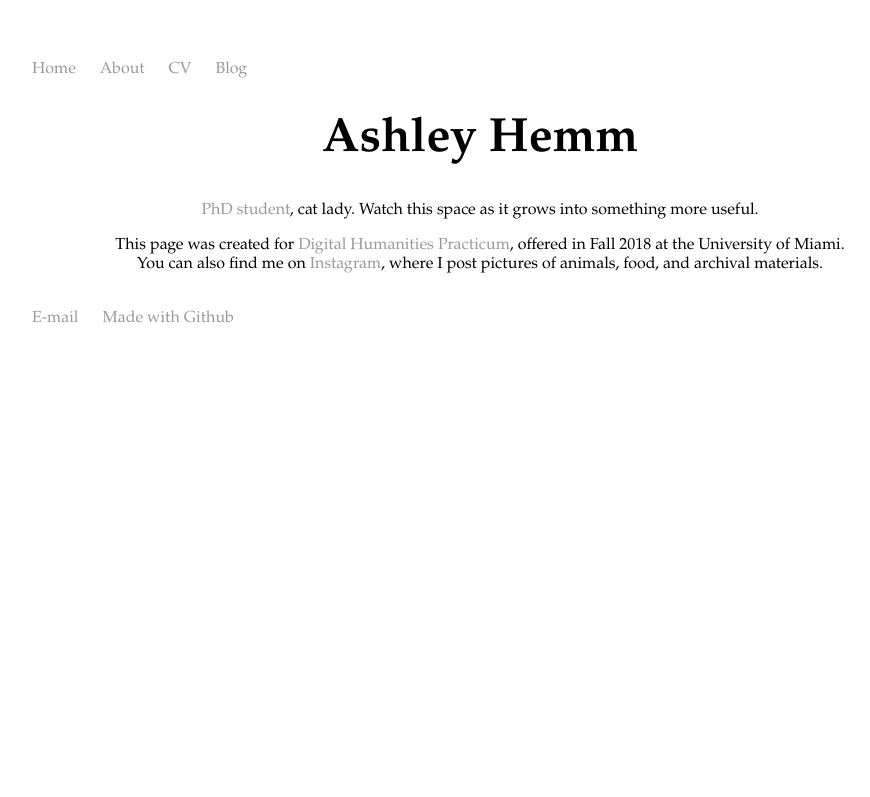
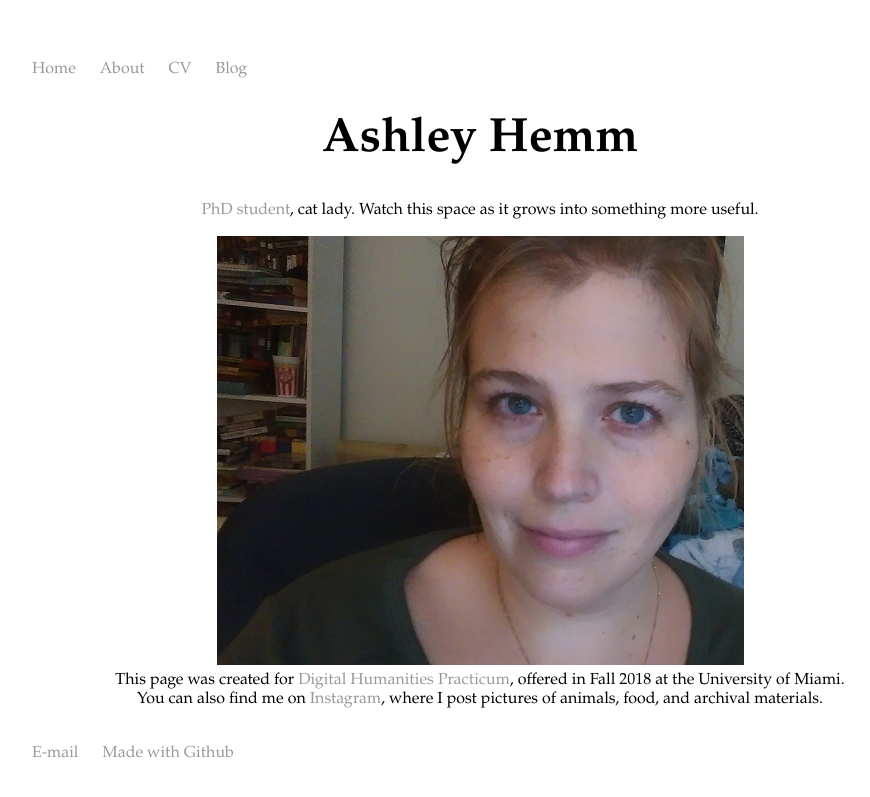
Before and after one commit to pastfutures/pastfutures.github.io, a Jekyll site: the page built from index.html, in a window 1280 px wide. Shown: the top 797 px of the page, without its empty margins (160-1030 px from the left). Built offline with Jekyll 4.4.1, drawn with Linux system fonts in a browser that asks for light colours.

Commit message:
Update index.html

```diff
--- a/index.html
+++ b/index.html
@@ -4,7 +4,10 @@ title: Ashley Hemm
 ---
 <div class="blurb">
 	<center><h1>Ashley Hemm</h1>
-		<p><a href="http://www.as.miami.edu/english/graduate/current-phd-students/">PhD student</a>, cat lady. Watch this space as it grows into something more useful.</p>
+		<p><a href="http://www.as.miami.edu/english/graduate/current-phd-students/">PhD student</a>, cat lady. Watch this space as it grows into something more useful.
+			<br>
+			<center><img src="about/placeholder2.png"></center>
+
 	This page was created for <a href="http://susannalles.com/DHPracticum/program/">Digital Humanities Practicum</a>, offered in Fall 2018 at the University of Miami.
 	<br>
 		You can also find me on <a href="http://instagram.com/past.futures/">Instagram</a>, where I post pictures of animals, food, and archival materials.</center>
```
